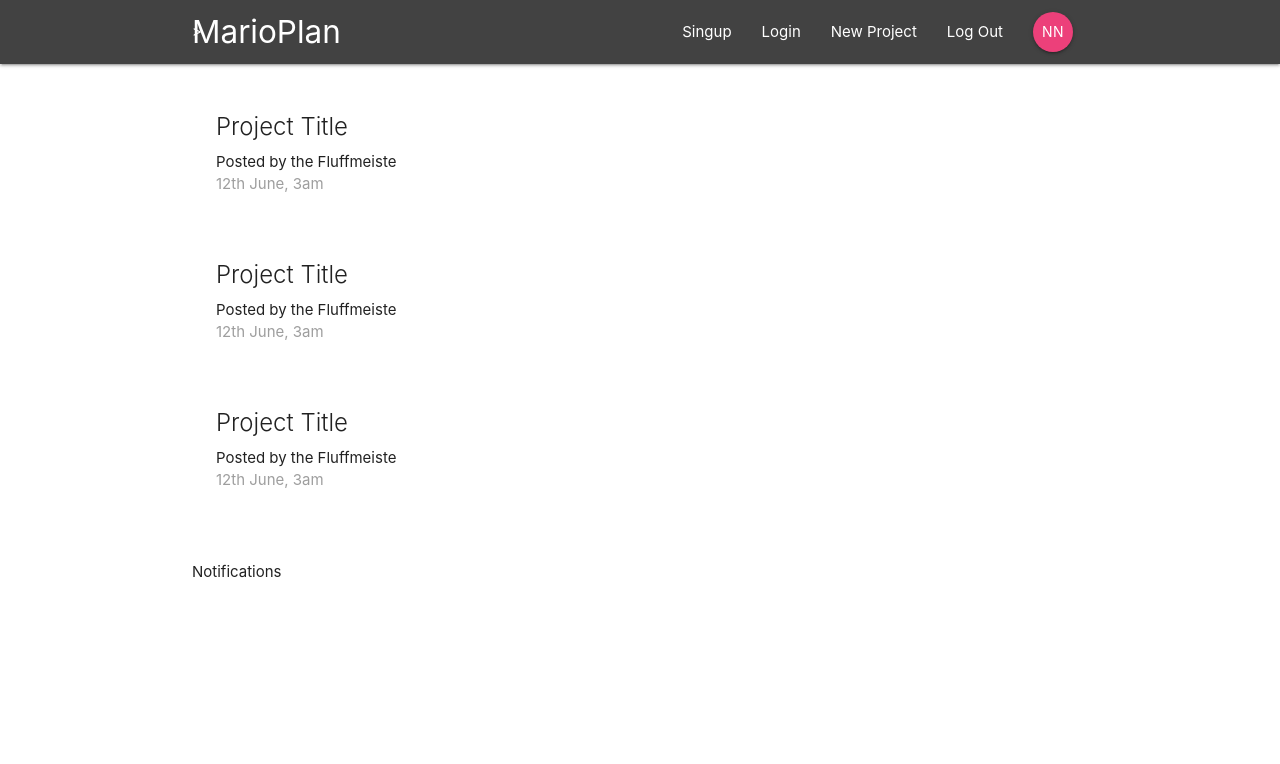
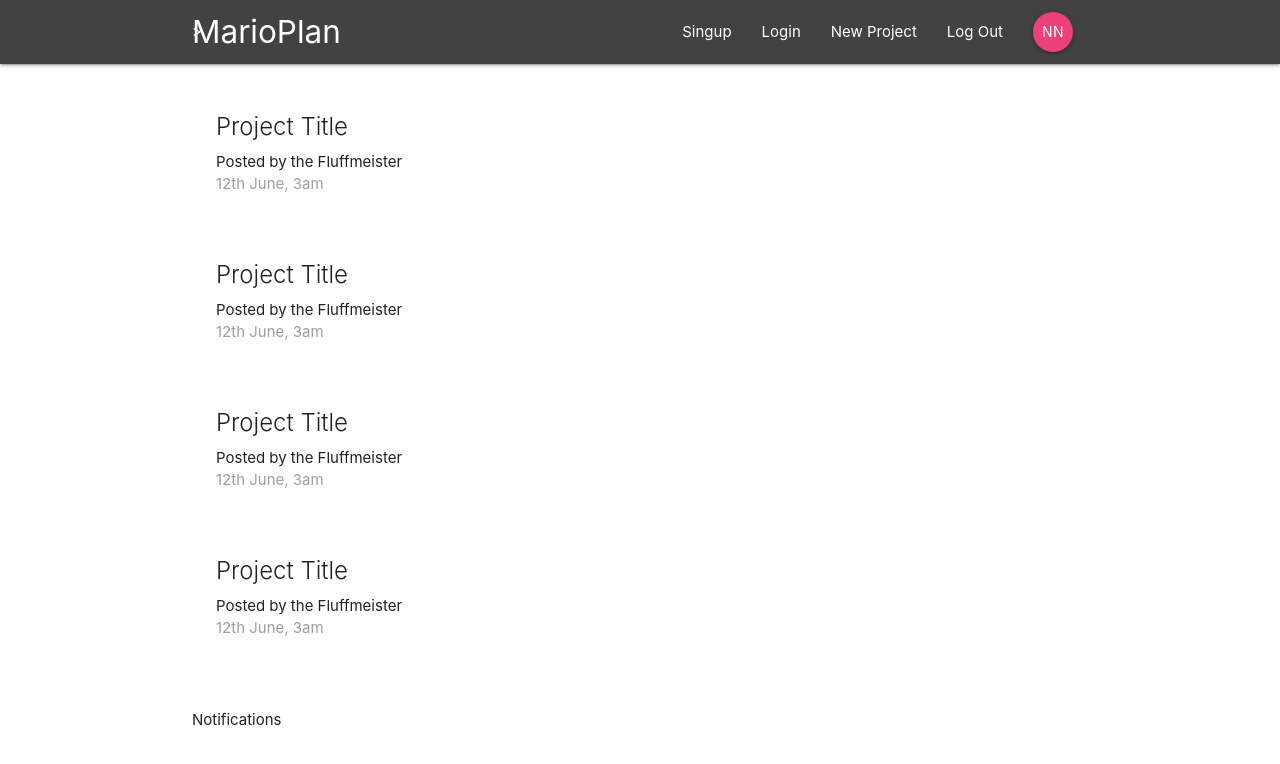
Before and after one commit to fluffmeister/Project5, a React (Create React App) app: page / in a window 1280 px wide. Shown: the top 764 px of the page. Built offline with nearby package versions, Linux system fonts and the light colour scheme.

Commit message:
modular the projectsummary

```diff
--- a/src/components/projects/ProjectList.js
+++ b/src/components/projects/ProjectList.js
@@ -1,32 +1,12 @@
 import React from 'react'
-
+import ProjectSummary from './ProjectSummary'
 const ProjectList =() =>{
     return(
         <div className='project-list section'>
-
-            <div className= 'card z-depth-0 project-summary'>
-                <div className='card-content grety-text text-darken-3'>
-                    <span className="card-title">Project Title</span>
-                    <p>Posted by the Fluffmeiste</p>
-                    <p className='grey-text'>12th June, 3am</p>
-                </div>
-            </div>
-
-            <div className= 'card z-depth-0 project-summary'>
-                <div className='card-content grety-text text-darken-3'>
-                    <span className="card-title">Project Title</span>
-                    <p>Posted by the Fluffmeiste</p>
-                    <p className='grey-text'>12th June, 3am</p>
-                </div>
-            </div>
-
-            <div className= 'card z-depth-0 project-summary'>
-                <div className='card-content grety-text text-darken-3'>
-                    <span className="card-title">Project Title</span>
-                    <p>Posted by the Fluffmeiste</p>
-                    <p className='grey-text'>12th June, 3am</p>
-                </div>
-            </div>
+            <ProjectSummary />
+            <ProjectSummary />
+            <ProjectSummary />
+            <ProjectSummary />
 
         </div>
     )
--- a/src/components/projects/ProjectSummary.js
+++ b/src/components/projects/ProjectSummary.js
@@ -0,0 +1,15 @@
+import React  from 'react'
+
+const ProjectSummary = () => {
+    return (
+        <div className= 'card z-depth-0 project-summary'>
+            <div className='card-content grety-text text-darken-3'>
+                <span className="card-title">Project Title</span>
+                <p>Posted by the Fluffmeister</p>
+                <p className='grey-text'>12th June, 3am</p>
+            </div>
+         </div>
+    )
+}
+
+export default ProjectSummary;
```
